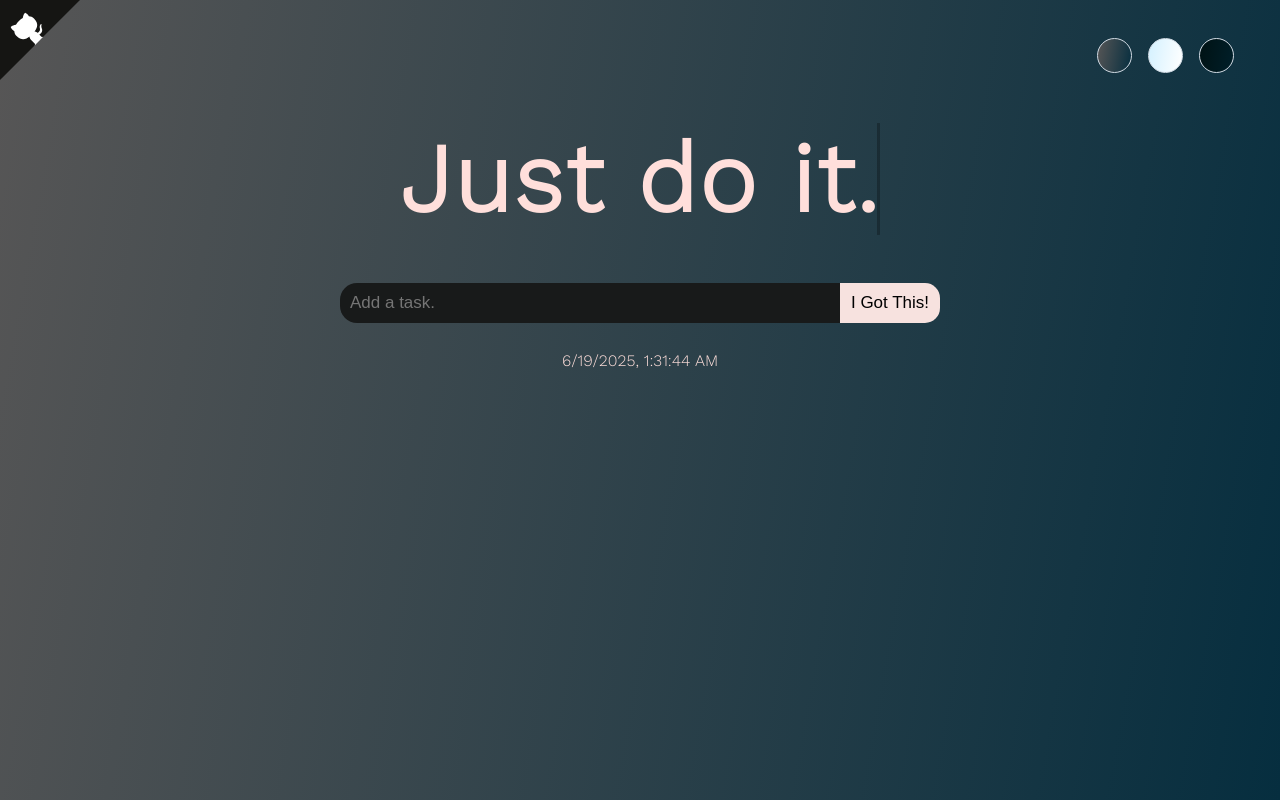
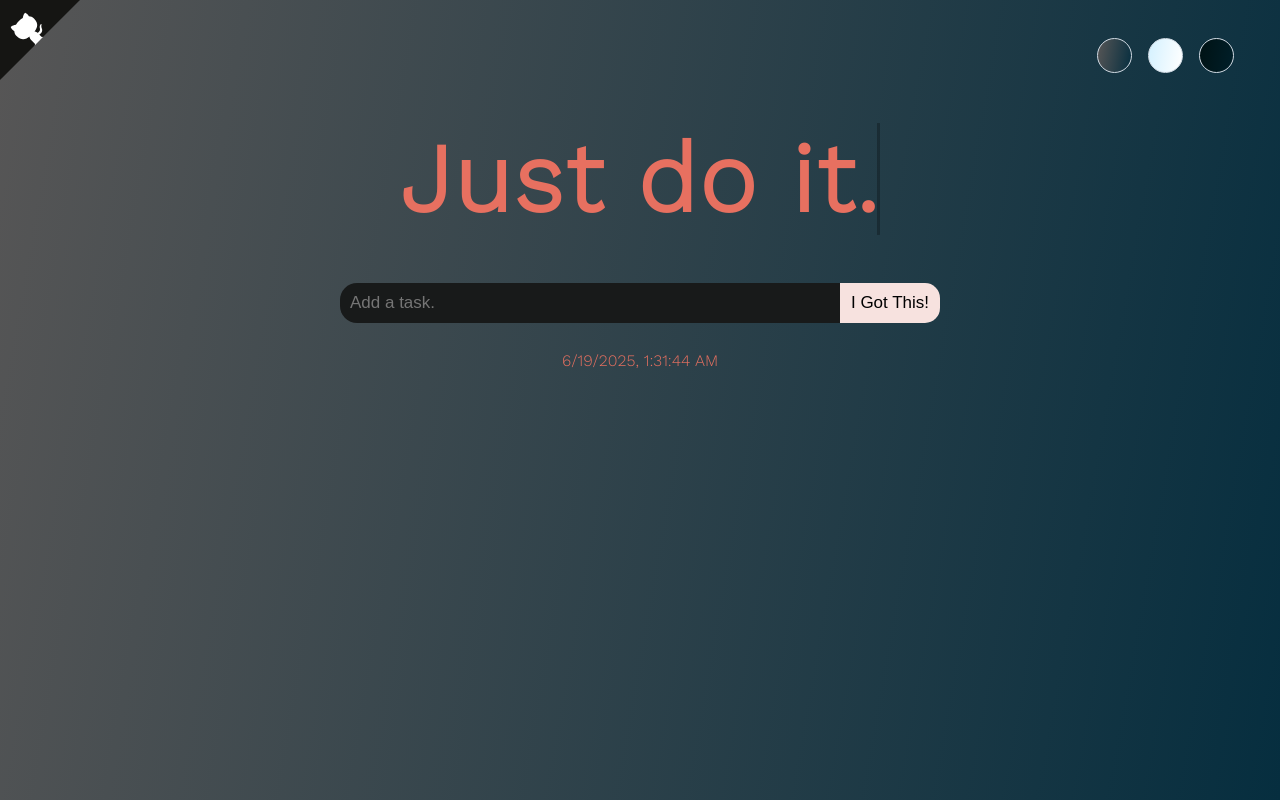
Before and after one commit to brendabethuel/Group_work_oss, a plain HTML site: page index.html in a window 1280 px wide. Drawn offline with nearby package versions, Linux system fonts and the light colour scheme.

Commit message:
second init

```diff
--- a/CSS/main.css
+++ b/CSS/main.css
@@ -17,7 +17,7 @@ body {
 /* Body light or darker themes */
 .standard {
     background-image: linear-gradient(100deg, #575656, #062e3f);
-    color: #ffdfdb;
+    color: #e77060;
     transition: 0.3s linear;
     overflow: hidden;
 }
```
